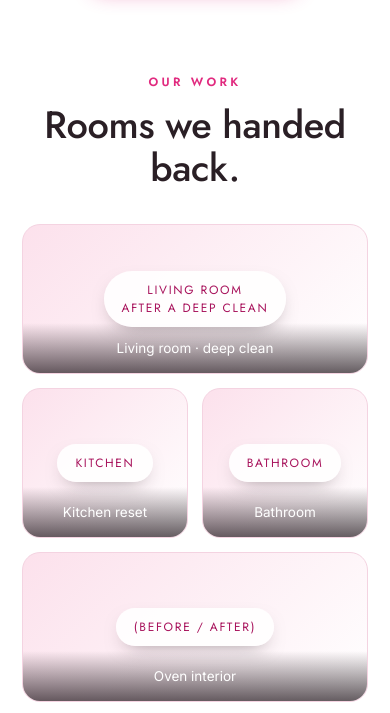
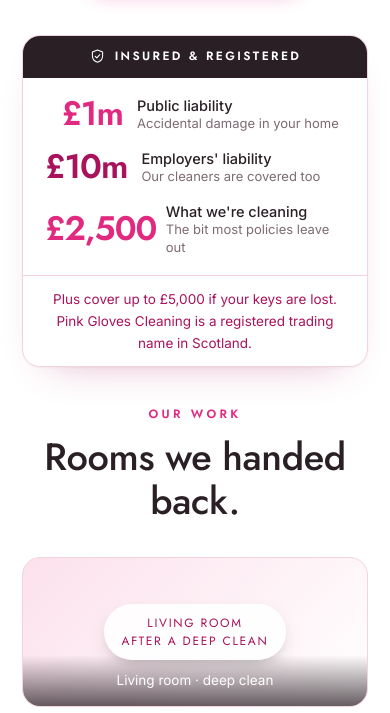
Before and after one commit to Arturyux/pink-gloves, a website built with Vite: page index.html in a window 390 px wide. Shown: the part 5472-6185 px from the top of the page. Built offline with nearby package versions, Linux system fonts and the light colour scheme.

Commit message:
adding additional information for the card

```diff
--- a/index.html
+++ b/index.html
@@ -408,6 +408,28 @@
   </div>
 </section>
 
+<!-- ══════ INSURANCE ══════ -->
+<div class="wrap">
+  <aside class="trust" aria-label="Insurance and registration">
+    <span class="trust-tag"><svg viewBox="0 0 24 24" fill="none" stroke="currentColor" stroke-width="1.5" stroke-linecap="round" stroke-linejoin="round" aria-hidden="true"><path d="M12 2.8l7.2 2.7v5.6c0 4.3-3 7.9-7.2 8.9-4.2-1-7.2-4.6-7.2-8.9V5.5L12 2.8Z"/><path d="m8.7 11.8 2.3 2.3 4.3-4.6"/></svg>Insured &amp; registered</span>
+    <div class="trust-items">
+      <div class="trust-item">
+        <span class="amt">£1m</span>
+        <span class="txt"><b>Public liability</b>Accidental damage in your home</span>
+      </div>
+      <div class="trust-item alt">
+        <span class="amt">£10m</span>
+        <span class="txt"><b>Employers' liability</b>Our cleaners are covered too</span>
+      </div>
+      <div class="trust-item">
+        <span class="amt">£2,500</span>
+        <span class="txt"><b>What we're cleaning</b>The bit most policies leave out</span>
+      </div>
+    </div>
+    <p class="trust-note">Plus cover up to £5,000 if your keys are lost. Pink Gloves Cleaning is a registered trading name in Scotland.</p>
+  </aside>
+</div>
+
 <!-- ══════ PICTURES ══════ -->
 <section id="gallery">
   <div class="wrap">
@@ -455,6 +477,7 @@
     <div>
       <h2>Let us take cleaning off your to-do list.</h2>
       <p>Book your basic or deep clean next week and the discount is applied for you.</p>
+      <p class="cta-trust"><svg viewBox="0 0 24 24" fill="none" stroke="currentColor" stroke-width="1.6" stroke-linecap="round" stroke-linejoin="round" aria-hidden="true"><path d="M12 2.8l7.2 2.7v5.6c0 4.3-3 7.9-7.2 8.9-4.2-1-7.2-4.6-7.2-8.9V5.5L12 2.8Z"/><path d="m8.7 11.8 2.3 2.3 4.3-4.6"/></svg>Fully insured: £1m public liability, £10m employers' liability.</p>
     </div>
     <div style="display:flex;gap:12px;flex-wrap:wrap">
       <a class="btn" href="tel:07854350480">Call 07854 350480</a>
@@ -502,6 +525,12 @@
           -->
         </ul>
       </div>
+    </div>
+    <div class="foot-legal">
+      <p><b>Pink Gloves Cleaning</b> is a registered trading name in Scotland.</p>
+      <p>Public liability insurance £1,000,000. Employers' liability insurance £10,000,000.
+         Public liability includes damage to property worked upon up to £2,500, and loss of
+         customer keys up to £5,000.</p>
     </div>
     <div class="foot-bottom">
       <span>© <span id="yr">2026</span> Pink Gloves Cleaning</span>
--- a/style.css
+++ b/style.css
@@ -571,6 +571,40 @@
 .review footer b{font-weight:500;font-size:14.5px;display:block}
 .review footer span{font-size:12.5px;color:var(--muted)}
 
+/* ============ insurance strip ============
+   Deliberately rebuilt on the old promo-band shape: dark ink tag, a row of big
+   pink numerals, and a full-width note bar underneath. That pattern already
+   reads as "the standout box" on this site, so the figures land without needing
+   a section of their own. */
+.trust{
+  background:var(--white);border:1px solid var(--line);border-radius:var(--r);
+  box-shadow:var(--shadow);overflow:hidden;
+  display:flex;align-items:stretch;flex-wrap:wrap;
+}
+.trust-tag{
+  background:var(--ink);color:var(--white);
+  display:flex;align-items:center;gap:9px;padding:0 22px;
+  font-family:"Jost",sans-serif;font-size:12px;font-weight:600;
+  letter-spacing:.2em;text-transform:uppercase;white-space:nowrap;
+}
+.trust-tag svg{width:17px;height:17px;flex:none}
+.trust-items{display:flex;align-items:center;gap:28px;padding:18px 26px;flex:1;flex-wrap:wrap}
+.trust-item{display:flex;align-items:center;gap:12px}
+.trust-item .amt{
+  font-family:"Jost",sans-serif;font-weight:600;font-size:34px;line-height:1;
+  letter-spacing:-.03em;color:var(--pink);
+}
+.trust-item.alt .amt{color:var(--pink-deep)}
+.trust-item .txt{font-size:13px;line-height:1.35;color:var(--muted);max-width:18ch}
+.trust-item .txt b{display:block;color:var(--ink);font-weight:500;font-size:14.5px}
+.trust-note{
+  flex-basis:100%;width:100%;
+  display:flex;align-items:center;justify-content:center;
+  padding:12px 26px;text-align:center;
+  border-top:1px solid var(--line);
+  font-size:13.5px;color:var(--pink-deep);
+}
+
 /* ============ pictures ============ */
 .gallery{display:grid;grid-template-columns:repeat(4,1fr);grid-auto-rows:180px;gap:14px;margin-top:34px}
 .shot{
@@ -659,6 +693,11 @@
 }
 .cta-band h2{margin:0;color:var(--white)}
 .cta-band p{color:rgba(255,255,255,.9);margin-top:6px}
+.cta-trust{
+  display:flex;align-items:center;gap:8px;margin-top:14px;
+  font-size:13.5px;color:rgba(255,255,255,.92);
+}
+.cta-trust svg{width:17px;height:17px;flex:none}
 .cta-band .btn{background:var(--pink-soft);color:var(--pink-deep);box-shadow:none}
 /* the secondary button on the pink band is an outline, not a solid — must come
    after the rule above, which has the same specificity and would otherwise
@@ -680,6 +719,14 @@
 .foot-socials{margin-top:18px}
 .foot-socials .ico{background:var(--white)}
 .tel{font-family:"Jost",sans-serif;font-size:22px;color:var(--pink-deep);text-decoration:none;display:inline-block;margin-top:4px}
+/* the quiet, factual version — where people look to check a business is real */
+.foot-legal{
+  border-top:1px solid var(--line);
+  padding:18px 0;display:grid;gap:5px;
+  font-size:12.5px;line-height:1.6;color:var(--muted);max-width:80ch;
+}
+.foot-legal b{color:var(--ink);font-weight:500}
+
 .foot-bottom{
   border-top:1px solid var(--line);padding:18px 0;
   display:flex;flex-wrap:wrap;gap:10px;justify-content:space-between;
@@ -804,6 +851,14 @@
     white-space:nowrap;opacity:.85;
   }
 
+  /* insurance strip: tag becomes a full-width header, figures stack */
+  .trust-tag{flex-basis:100%;justify-content:center;padding:11px 22px}
+  .trust-items{gap:16px;padding:18px 22px;flex-direction:column;align-items:stretch}
+  .trust-item{gap:14px}
+  .trust-item .amt{min-width:78px;text-align:right}
+  .trust-item .txt{max-width:none;text-align:left}
+  .trust-note{padding:12px 22px}
+
   /* services */
   .tier{text-align:center;align-items:center}
   .tier .for{min-height:0}
```
